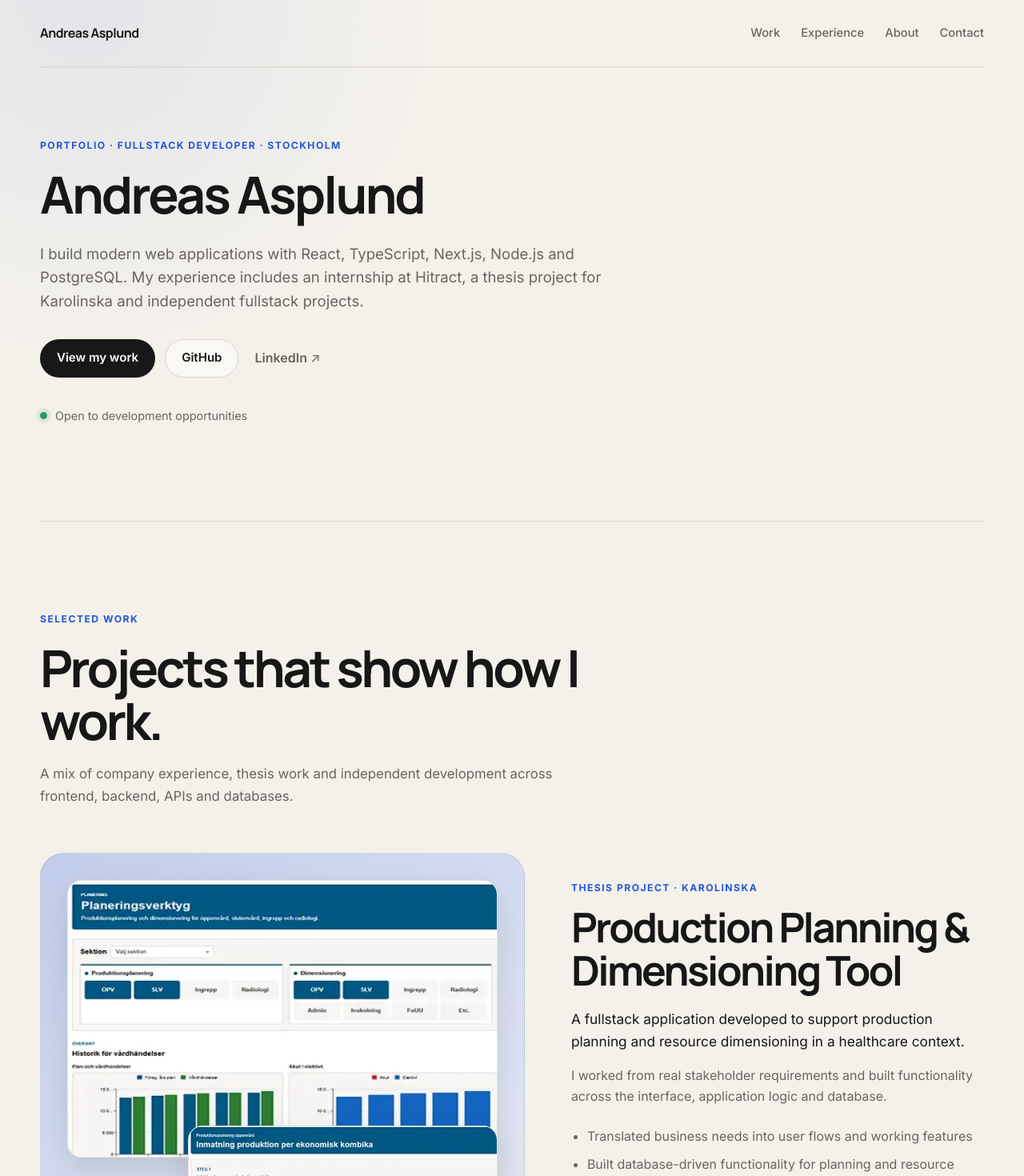
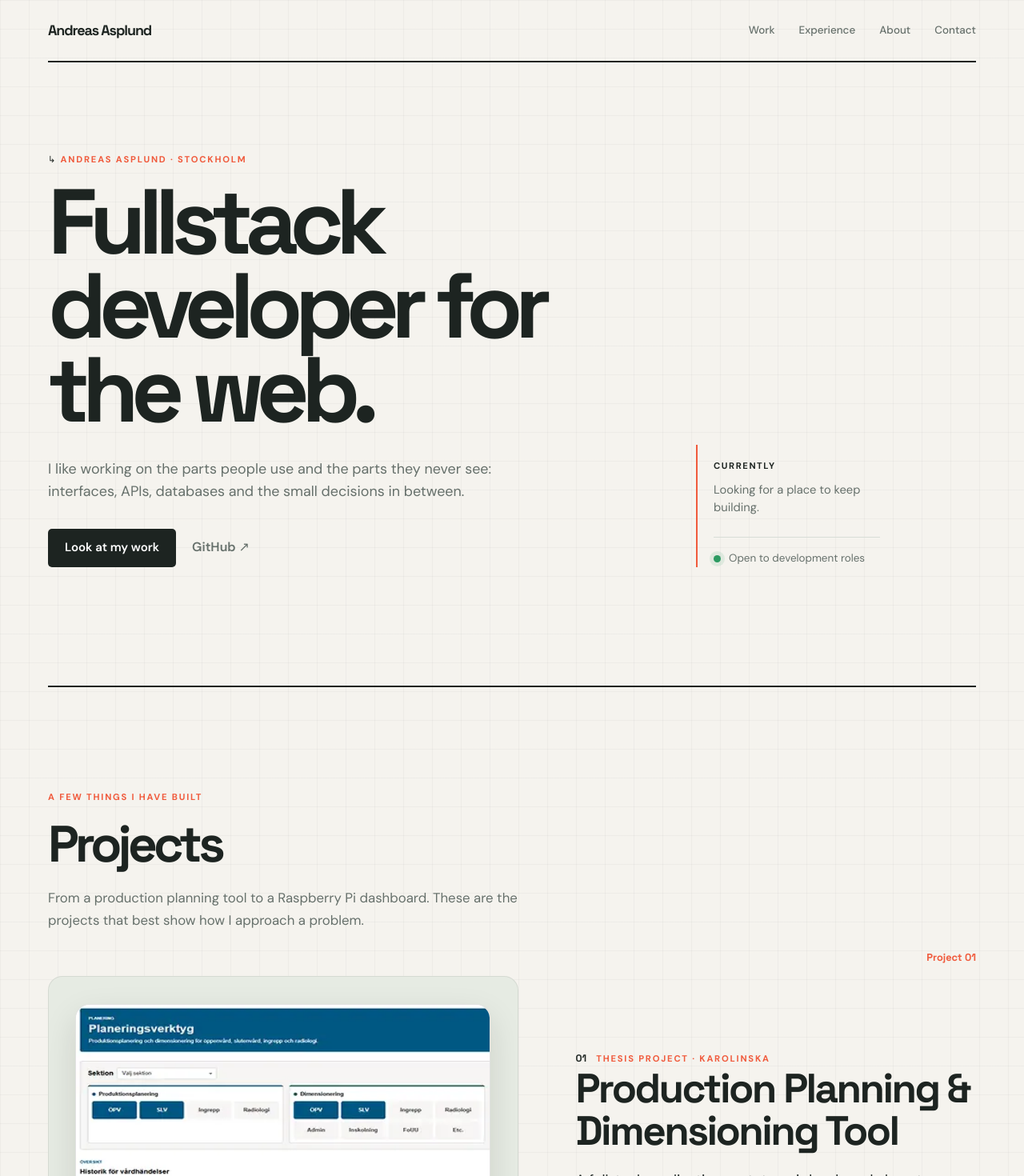
Before and after one commit to Asplund1/portfolio, a React (Vite) app in the folder portfolio/: page / in a window 1280 px wide. Shown: the top 1470 px of the page at 80% size. Built offline with nearby package versions, Linux system fonts and the light colour scheme.

Commit message:
touch ups

```diff
--- a/portfolio/src/components/Experience.jsx
+++ b/portfolio/src/components/Experience.jsx
@@ -18,9 +18,9 @@ const experiences = [
 function Experience() {
   return (
     <section className="section" id="experience">
-      <div className="section-heading">
-        <p className="eyebrow">Experience</p>
-        <h2>Practical development in real projects.</h2>
+      <div className="section-heading compact">
+        <p className="eyebrow">Work and study</p>
+        <h2>Experience</h2>
       </div>
 
       <div className="experience-list">
--- a/portfolio/src/components/Hero.jsx
+++ b/portfolio/src/components/Hero.jsx
@@ -1,43 +1,37 @@
 function Hero() {
   return (
     <header className="hero" id="top">
-      <p className="eyebrow">Portfolio · Fullstack Developer · Stockholm</p>
-
-      <h1>Andreas Asplund</h1>
-
+      <div className="hero-intro">
+        <p className="eyebrow">Andreas Asplund · Stockholm</p>
+        <h1>Fullstack developer for the web.</h1>
         <p className="hero-copy">
-        I build modern web applications with React, TypeScript, Next.js, Node.js
-        and PostgreSQL. My experience includes an internship at Hitract, a thesis
-        project for Karolinska and independent fullstack projects.
+          I like working on the parts people use and the parts they never see:
+          interfaces, APIs, databases and the small decisions in between.
         </p>
 
         <div className="hero-actions">
           <a className="button button-primary" href="#work">
-          View my work
+            Look at my work
           </a>
 
           <a
-          className="button button-secondary"
+            className="text-link"
             href="https://github.com/Asplund1"
             target="_blank"
             rel="noreferrer"
           >
-          GitHub
-        </a>
-
-        <a
-          className="text-link"
-          href="https://www.linkedin.com/in/andreas-asplund-558bab32a/"
-          target="_blank"
-          rel="noreferrer"
-        >
-          LinkedIn ↗
+            GitHub ↗
           </a>
         </div>
+      </div>
 
+      <div className="hero-aside">
+        <p className="hero-aside-label">Currently</p>
+        <p>Looking for a place to keep building.</p>
         <div className="hero-meta" aria-label="Current status">
           <span className="status-dot" aria-hidden="true" />
-        Open to development opportunities
+          Open to development roles
+        </div>
       </div>
     </header>
   );
--- a/portfolio/src/components/ProjectCard.jsx
+++ b/portfolio/src/components/ProjectCard.jsx
@@ -50,16 +50,13 @@ function ProjectCard({ project, index }) {
       <ProjectVisual project={project} />
 
       <div className="project-details">
-        <p className="eyebrow">{project.eyebrow}</p>
+        <div className="project-kicker">
+          <span className="project-number">0{index + 1}</span>
+          <p className="eyebrow">{project.eyebrow}</p>
+        </div>
         <h3>{project.title}</h3>
         <p className="project-summary">{project.summary}</p>
         <p className="project-contribution">{project.contribution}</p>
-
-        <ul className="project-highlights">
-          {project.highlights.map((highlight) => (
-            <li key={highlight}>{highlight}</li>
-          ))}
-        </ul>
 
         <div className="technologies" aria-label="Technologies used">
           {project.technologies.map((technology) => (
@@ -74,7 +71,7 @@ function ProjectCard({ project, index }) {
             target="_blank"
             rel="noreferrer"
           >
-            View on GitHub ↗
+            View code ↗
           </a>
         ) : (
           <p className="project-note">Private or company-owned code</p>
--- a/portfolio/src/components/Projects.jsx
+++ b/portfolio/src/components/Projects.jsx
@@ -5,11 +5,11 @@ function Projects() {
   return (
     <section className="section" id="work">
       <div className="section-heading">
-        <p className="eyebrow">Selected work</p>
-        <h2>Projects that show how I work.</h2>
+        <p className="eyebrow">A few things I have built</p>
+        <h2>Projects</h2>
         <p>
-          A mix of company experience, thesis work and independent development
-          across frontend, backend, APIs and databases.
+          From a production planning tool to a Raspberry Pi dashboard. These
+          are the projects that best show how I approach a problem.
         </p>
       </div>
 
--- a/portfolio/src/components/Skills.jsx
+++ b/portfolio/src/components/Skills.jsx
@@ -17,8 +17,8 @@ function Skills() {
   return (
     <section className="section skills-section" aria-labelledby="skills-title">
       <div className="section-heading compact">
-        <p className="eyebrow">Technologies</p>
-        <h2 id="skills-title">Tools I work with.</h2>
+        <p className="eyebrow">The toolbox</p>
+        <h2 id="skills-title">What I use</h2>
       </div>
 
       <div className="skill-grid">
--- a/portfolio/src/data/projects.js
+++ b/portfolio/src/data/projects.js
@@ -4,9 +4,9 @@ export const featuredProjects = [
     eyebrow: "Thesis project · Karolinska",
     title: "Production Planning & Dimensioning Tool",
     summary:
-      "A fullstack application developed to support production planning and resource dimensioning in a healthcare context.",
+      "A fullstack application prototype i developed alone to support production planning and resource dimensioning in a healthcare context.",
     contribution:
-      "I worked from real stakeholder requirements and built functionality across the interface, application logic and database.",
+      "I worked from real requirements and built functionality across the interface, application logic and database.",
     highlights: [
       "Translated business needs into user flows and working features",
       "Built database-driven functionality for planning and resource needs",
@@ -30,7 +30,7 @@ export const featuredProjects = [
     eyebrow: "Internship · Hitract",
     title: "Admin Platform & KPI Views",
     summary:
-      "Administrative interfaces developed during a six-month internship in an existing production codebase.",
+      "Administrative interfaces developed during a six-month internship at Hitract.",
     contribution:
       "I built and improved admin functionality, worked with KPI-driven views and translated design and product requirements into maintainable frontend code.",
     highlights: [
--- a/portfolio/src/index.css
+++ b/portfolio/src/index.css
@@ -1,23 +1,23 @@
-@import url("https://fonts.googleapis.com/css2?family=Inter:wght@400;500;600;700&family=Manrope:wght@600;700&display=swap");
+@import url("https://fonts.googleapis.com/css2?family=DM+Sans:wght@400;500;600;700&family=Space+Grotesk:wght@500;600;700&display=swap");
 
 :root {
-  font-family: "Inter", Arial, sans-serif;
+  font-family: "DM Sans", sans-serif;
   color: #171717;
   background: #f4f1eb;
   font-synthesis: none;
   text-rendering: optimizeLegibility;
-  --background: #f4f1eb;
-  --surface: #fbfaf7;
+  --background: #f5f3ee;
+  --surface: #fffdf8;
   --surface-strong: #ffffff;
-  --text: #171717;
-  --muted: #68655f;
-  --line: #d9d5cd;
-  --accent: #2457d6;
-  --accent-dark: #173a91;
-  --dark: #171717;
-  --radius-lg: 30px;
-  --radius-md: 20px;
-  --shadow: 0 22px 70px rgba(28, 25, 20, 0.08);
+  --text: #1d2421;
+  --muted: #66706b;
+  --line: #d7ddd7;
+  --accent: #f05a3c;
+  --accent-dark: #c8422a;
+  --dark: #1d2421;
+  --radius-lg: 18px;
+  --radius-md: 12px;
+  --shadow: 0 24px 60px rgba(29, 36, 33, 0.12);
 }
 
 * {
@@ -33,8 +33,10 @@ html {
 body {
   min-width: 320px;
   background:
-    radial-gradient(circle at 8% 0%, rgba(36, 87, 214, 0.08), transparent 28rem),
+    linear-gradient(rgba(29, 36, 33, 0.035) 1px, transparent 1px),
+    linear-gradient(90deg, rgba(29, 36, 33, 0.035) 1px, transparent 1px),
     var(--background);
+  background-size: 36px 36px;
   color: var(--text);
   line-height: 1.65;
 }
@@ -50,7 +52,7 @@ a {
 }
 
 .site-shell {
-  width: min(1180px, calc(100% - 48px));
+  width: min(1160px, calc(100% - 56px));
   margin: 0 auto;
 }
 
@@ -59,26 +61,27 @@ main {
 }
 
 .navbar {
-  min-height: 84px;
+  min-height: 78px;
   display: flex;
   align-items: center;
   justify-content: space-between;
   gap: 32px;
-  border-bottom: 1px solid var(--line);
+  border-bottom: 2px solid var(--text);
 }
 
 .brand {
-  font-family: "Manrope", sans-serif;
+  font-family: "Space Grotesk", sans-serif;
   font-weight: 700;
-  letter-spacing: -0.03em;
+  letter-spacing: -0.06em;
+  font-size: 1.12rem;
 }
 
 .nav-links {
   display: flex;
   align-items: center;
-  gap: 26px;
+  gap: 30px;
   color: var(--muted);
-  font-size: 0.92rem;
+  font-size: 0.84rem;
   font-weight: 500;
 }
 
@@ -95,11 +98,13 @@ main {
 }
 
 .hero {
-  max-width: 960px;
-  display: flex;
-  flex-direction: column;
-  justify-content: center;
-  padding: 88px 0 120px;
+  max-width: 1040px;
+  min-height: 590px;
+  display: grid;
+  grid-template-columns: minmax(0, 1fr) 230px;
+  align-items: end;
+  gap: 80px;
+  padding: 112px 0 148px;
 }
 
 .eyebrow {
@@ -113,18 +118,37 @@ main {
 
 .hero h1 {
   max-width: none;
-  font-family: "Manrope", sans-serif;
-  font-size: clamp(3.2rem, 5vw, 4.8rem);
-  line-height: 1.04;
-  letter-spacing: -0.045em;
+  font-family: "Space Grotesk", sans-serif;
+  font-size: clamp(4rem, 9vw, 8.6rem);
+  line-height: 0.91;
+  letter-spacing: -0.085em;
+  max-width: 800px;
 }
 
 .hero-copy {
-  max-width: 760px;
-  margin-top: 26px;
+  max-width: 560px;
+  margin-top: 32px;
   color: var(--muted);
-  font-size: clamp(1.05rem, 1.45vw, 1.22rem);
-  line-height: 1.6;
+  font-size: 1.12rem;
+  line-height: 1.55;
+}
+
+.hero-aside {
+  align-self: end;
+  padding: 18px 0 0 20px;
+  border-left: 2px solid var(--accent);
+  color: var(--muted);
+  font-size: 0.92rem;
+  line-height: 1.5;
+}
+
+.hero-aside-label {
+  margin-bottom: 10px;
+  color: var(--text);
+  font-size: 0.7rem;
+  font-weight: 700;
+  letter-spacing: 0.14em;
+  text-transform: uppercase;
 }
 
 .hero-actions {
@@ -142,7 +166,7 @@ main {
   justify-content: center;
   padding: 0 20px;
   border: 1px solid transparent;
-  border-radius: 999px;
+  border-radius: 5px;
   font-size: 0.94rem;
   font-weight: 600;
   transition: transform 160ms ease, background-color 160ms ease, border-color 160ms ease;
@@ -195,8 +219,8 @@ main {
 }
 
 .section {
-  padding: 112px 0;
-  border-top: 1px solid var(--line);
+  padding: 128px 0;
+  border-top: 2px solid var(--text);
 }
 
 .section-heading {
@@ -211,10 +235,10 @@ main {
 .section-heading h2,
 .about h2,
 .contact h2 {
-  font-family: "Manrope", sans-serif;
-  font-size: clamp(2.35rem, 5vw, 4.6rem);
+  font-family: "Space Grotesk", sans-serif;
+  font-size: clamp(2.6rem, 5vw, 5rem);
   line-height: 1.03;
-  letter-spacing: -0.055em;
+  letter-spacing: -0.075em;
 }
 
 .section-heading > p:last-child,
@@ -233,7 +257,7 @@ main {
 .project-feature {
   display: grid;
   grid-template-columns: minmax(0, 1.08fr) minmax(320px, 0.92fr);
-  gap: 58px;
+  gap: 72px;
   align-items: center;
 }
 
@@ -255,8 +279,8 @@ main {
   border: 1px solid rgba(23, 23, 23, 0.08);
   border-radius: var(--radius-lg);
   background:
-    linear-gradient(145deg, rgba(36, 87, 214, 0.16), rgba(255, 255, 255, 0.35)),
-    #dfe4ef;
+    linear-gradient(145deg, rgba(240, 90, 60, 0.18), rgba(255, 255, 255, 0.35)),
+    #e9e5da;
 }
 
 .project-feature:nth-child(2) .project-visual {
@@ -388,7 +412,7 @@ main {
 }
 
 .project-details h3 {
-  font-family: "Manrope", sans-serif;
+  font-family: "Space Grotesk", sans-serif;
   font-size: clamp(2rem, 4vw, 3.4rem);
   line-height: 1.05;
   letter-spacing: -0.05em;
@@ -397,7 +421,7 @@ main {
 .project-summary {
   margin-top: 20px;
   color: var(--text);
-  font-size: 1.08rem;
+  font-size: 1.12rem;
 }
 
 .project-contribution {
@@ -430,7 +454,7 @@ main {
 .skill-list span {
   padding: 7px 11px;
   border: 1px solid var(--line);
-  border-radius: 999px;
+  border-radius: 4px;
   background: rgba(255, 255, 255, 0.4);
   color: #4e4b46;
   font-size: 0.78rem;
@@ -465,7 +489,7 @@ main {
 .other-projects h3,
 .experience-item h3,
 .skill-group h3 {
-  font-family: "Manrope", sans-serif;
+  font-family: "Space Grotesk", sans-serif;
   letter-spacing: -0.035em;
 }
 
@@ -570,7 +594,7 @@ main {
 .contact {
   margin: 112px 0 48px;
   padding: clamp(38px, 7vw, 74px);
-  border-radius: var(--radius-lg);
+  border-radius: 8px;
   background: var(--dark);
   color: white;
 }
@@ -621,6 +645,125 @@ main {
   font-size: 0.84rem;
 }
 
+/* Editorial refinements */
+.eyebrow {
+  color: var(--accent);
+  font-size: 0.7rem;
+  letter-spacing: 0.16em;
+}
+
+.hero .eyebrow::before {
+  content: "↳ ";
+  color: var(--text);
+}
+
+.hero-meta {
+  margin-top: 26px;
+  padding-top: 16px;
+  border-top: 1px solid var(--line);
+  width: auto;
+  font-size: 0.84rem;
+}
+
+.project-feature {
+  position: relative;
+}
+
+.project-feature::before {
+  content: "Project " counter(project, decimal-leading-zero);
+  counter-increment: project;
+  position: absolute;
+  top: -34px;
+  right: 0;
+  color: var(--accent);
+  font-family: "Space Grotesk", sans-serif;
+  font-size: 0.8rem;
+  font-weight: 700;
+}
+
+.featured-projects {
+  counter-reset: project;
+}
+
+.project-contribution {
+  max-width: 520px;
+  line-height: 1.55;
+}
+
+.project-kicker {
+  display: flex;
+  align-items: center;
+  gap: 12px;
+}
+
+.project-kicker .eyebrow {
+  margin-bottom: 0;
+}
+
+.project-number {
+  color: var(--text);
+  font-family: "Space Grotesk", sans-serif;
+  font-size: 0.78rem;
+  font-weight: 700;
+}
+
+.project-highlights {
+  display: none;
+}
+
+.project-visual-images {
+  background: #e6ebe3;
+}
+
+.project-feature:nth-child(2) .project-visual {
+  background: #e8e0d7;
+}
+
+.project-feature:nth-child(3) .project-visual {
+  background: #dde9e5;
+}
+
+.skill-group {
+  min-height: 180px;
+  border-radius: 8px;
+  background: var(--surface);
+}
+
+.skill-group:nth-child(2) {
+  background: #e8ebe4;
+}
+
+.skill-group:nth-child(3) {
+  background: #f4e7df;
+}
+
+.about-copy {
+  font-size: 1rem;
+  line-height: 1.6;
+}
+
+@media (max-width: 700px) {
+  .site-shell {
+    width: min(100% - 32px, 1160px);
+  }
+
+  .hero {
+    padding: 86px 0 100px;
+  }
+
+  .hero h1 {
+    font-size: clamp(3.6rem, 18vw, 6rem);
+  }
+
+  .section {
+    padding: 88px 0;
+  }
+
+  .project-feature::before {
+    top: -24px;
+  }
+}
+
 @media (max-width: 900px) {
   .project-feature,
   .experience-item,
@@ -631,6 +774,11 @@ main {
 
   .project-feature {
     gap: 36px;
+  }
+
+  .hero {
+    grid-template-columns: minmax(0, 1fr) 190px;
+    gap: 40px;
   }
 
   .project-feature-reverse .project-visual,
@@ -687,7 +835,13 @@ main {
 
   .hero {
     min-height: auto;
+    grid-template-columns: 1fr;
+    gap: 52px;
     padding: 78px 0 84px;
+  }
+
+  .hero-aside {
+    max-width: 280px;
   }
 
   .hero h1 {
```
Also changed, not shown: portfolio/src/components/About.jsx (+7 -8 lines), portfolio/src/components/Contact.jsx (+5 -5 lines). Lines whose indentation alone changed are shown as unchanged.
